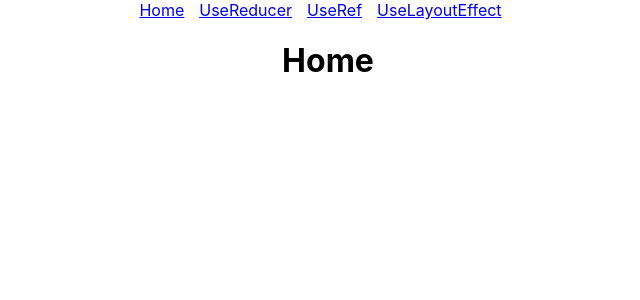
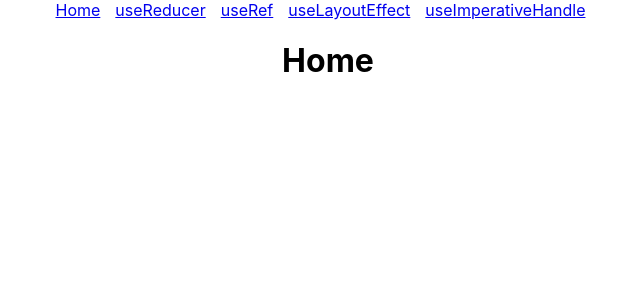
Before and after one commit to HristoYonkov/React-Exercises, a React (Create React App) app in the folder client/: page / in a window 1280 px wide. Shown: the top 300 px of the page, without its empty margins (312-952 px from the left). Built offline with nearby package versions, Linux system fonts and the light colour scheme.

Commit message:
Update App.js

```diff
--- a/client/src/App.js
+++ b/client/src/App.js
@@ -4,6 +4,7 @@ import Home from './containers/Home/Home';
 import UseReducer from './containers/UseReducer/UseReducer';
 import UseRef from './containers/UseRef/UseRef';
 import UseLayoutEffect from './containers/UseLayoutEffect/UseLayoutEffect';
+import UseImperativeHandle from './containers/UseImperativeHandle/UseImperativeHandle';
 
 function App() {
   const router = createBrowserRouter(
@@ -13,6 +14,7 @@ function App() {
         <Route path='/useReducer' element={<UseReducer />} />
         <Route path='/useRef' element={<UseRef />} />
         <Route path='/useLayoutEffect' element={<UseLayoutEffect />} />
+        <Route path='/useImperativeHandle' element={<UseImperativeHandle />} />
       </Route>
     )
   );
@@ -34,9 +36,10 @@ const RouterRoot = () => {
     <header>
       <nav>
         <Link to={'/'} >Home</Link>
-        <Link to={'/useReducer'} >UseReducer</Link>
-        <Link to={'/useRef'} >UseRef</Link>
-        <Link to={'/useLayoutEffect'} >UseLayoutEffect</Link>
+        <Link to={'/useReducer'} >useReducer</Link>
+        <Link to={'/useRef'} >useRef</Link>
+        <Link to={'/useLayoutEffect'} >useLayoutEffect</Link>
+        <Link to={'/useImperativeHandle'} >useImperativeHandle</Link>
       </nav>
     </header>
 
```
